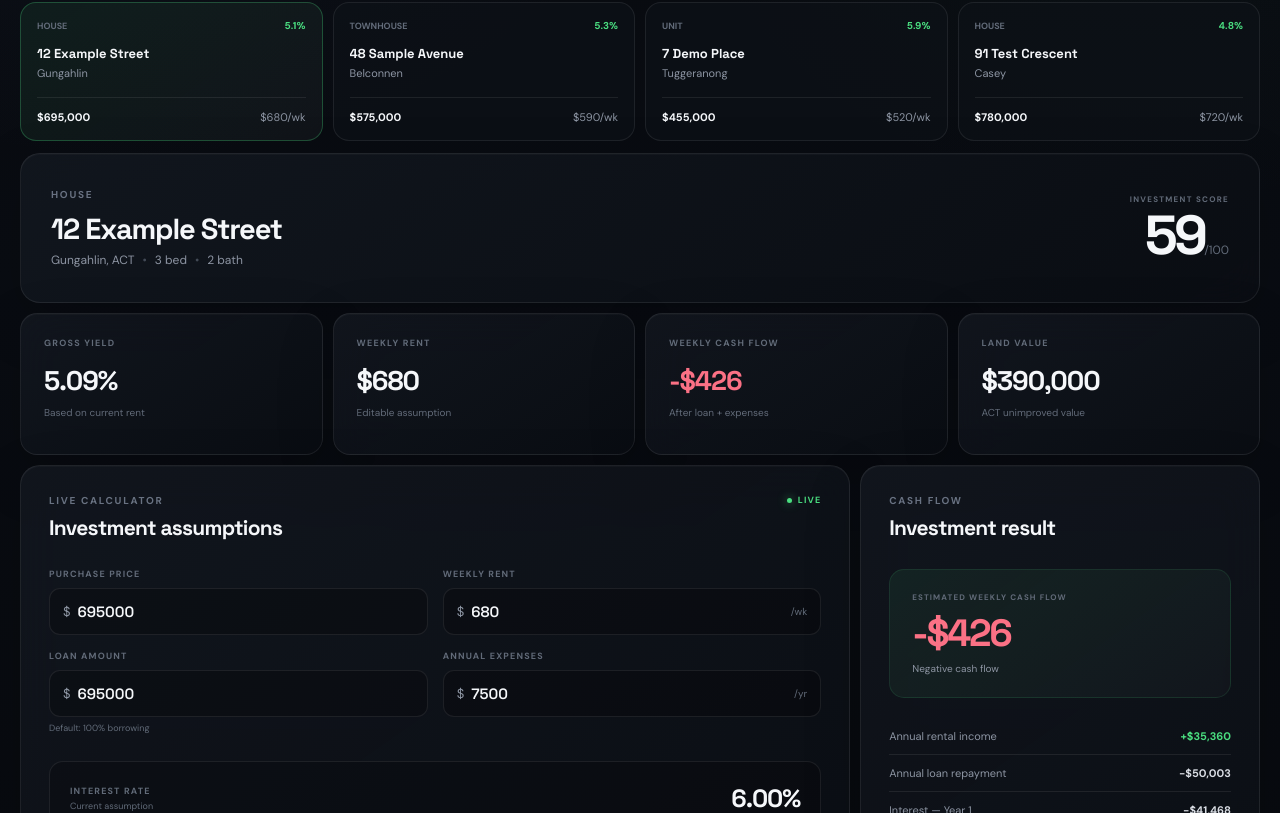
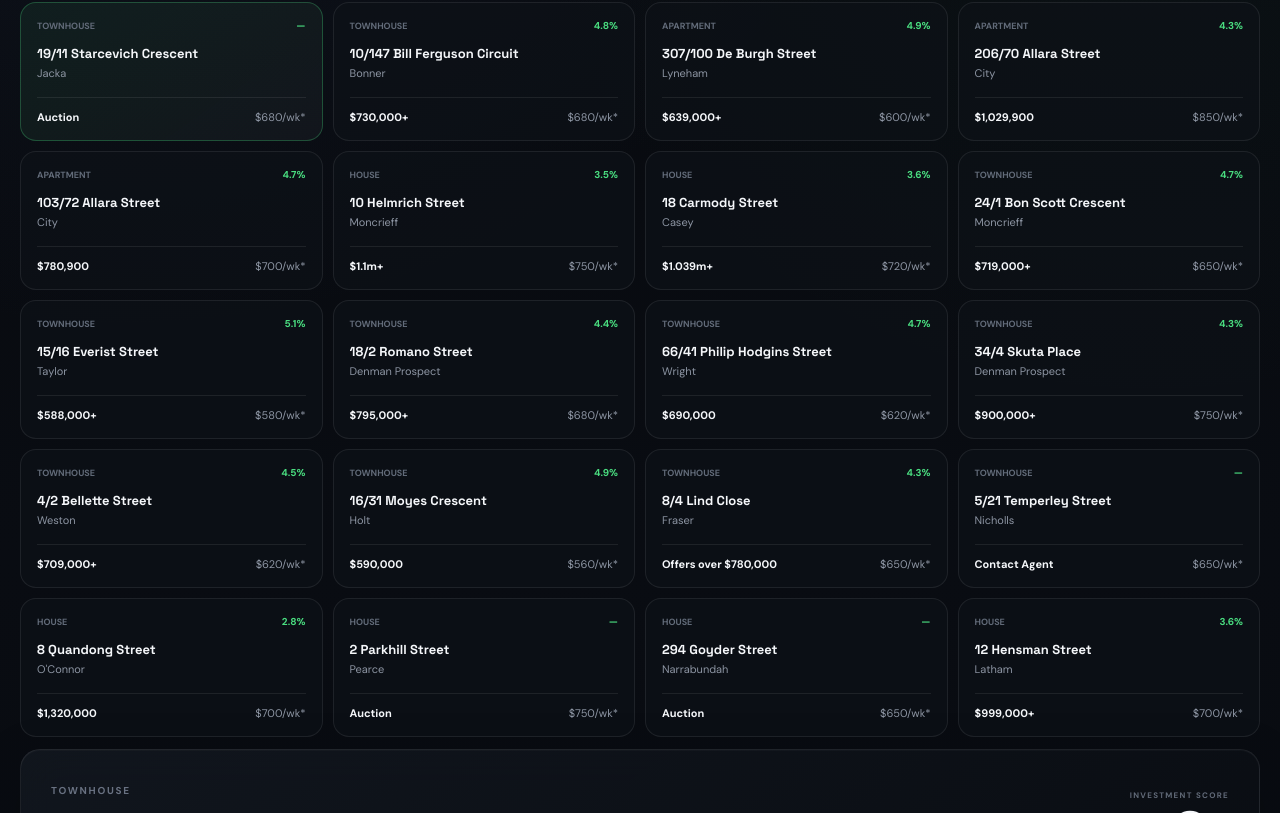
Before and after one commit to reecejansen02-lang/canberra-property-scanner, a Next.js app: page / in a window 1280 px wide. Shown: the part 507-1320 px from the top of the page. Built offline with nearby package versions, Linux system fonts and the light colour scheme.

Commit message:
Update page.tsx

```diff
--- a/app/page.tsx
+++ b/app/page.tsx
@@ -7,57 +7,312 @@ type Property = {
   address: string;
   suburb: string;
   type: string;
-  price: number;
+  price: number | null;
+  priceDisplay: string;
   rent: number;
   landValue: number;
   beds: number;
   baths: number;
+  cars: number;
+  landSize?: number;
+  listingUrl?: string;
+  rentSource?: string;
 };
 
 const properties: Property[] = [
   {
     id: 1,
-    address: "12 Example Street",
-    suburb: "Gungahlin",
-    type: "House",
-    price: 695000,
+    address: "19/11 Starcevich Crescent",
+    suburb: "Jacka",
+    type: "Townhouse",
+    price: null,
+    priceDisplay: "Auction",
     rent: 680,
-    landValue: 390000,
-    beds: 3,
+    landValue: 0,
+    beds: 2,
     baths: 2,
+    cars: 2,
+    landSize: 93,
+    listingUrl:
+      "https://www.realestate.com.au/property-townhouse-act-jacka-152097148",
   },
   {
     id: 2,
-    address: "48 Sample Avenue",
-    suburb: "Belconnen",
+    address: "10/147 Bill Ferguson Circuit",
+    suburb: "Bonner",
     type: "Townhouse",
-    price: 575000,
-    rent: 590,
-    landValue: 310000,
+    price: 730000,
+    priceDisplay: "$730,000+",
+    rent: 680,
+    landValue: 0,
     beds: 3,
     baths: 2,
+    cars: 2,
+    landSize: 152,
+    listingUrl:
+      "https://www.realestate.com.au/property-townhouse-act-bonner-151418112",
+    rentSource: "Previous advertised lease",
   },
   {
     id: 3,
-    address: "7 Demo Place",
-    suburb: "Tuggeranong",
-    type: "Unit",
-    price: 455000,
-    rent: 520,
-    landValue: 250000,
+    address: "307/100 De Burgh Street",
+    suburb: "Lyneham",
+    type: "Apartment",
+    price: 639000,
+    priceDisplay: "$639,000+",
+    rent: 600,
+    landValue: 0,
     beds: 2,
-    baths: 1,
+    baths: 2,
+    cars: 2,
+    landSize: 78,
+    listingUrl:
+      "https://www.realestate.com.au/property-apartment-act-lyneham-152096712",
   },
   {
     id: 4,
-    address: "91 Test Crescent",
+    address: "206/70 Allara Street",
+    suburb: "City",
+    type: "Apartment",
+    price: 1029900,
+    priceDisplay: "$1,029,900",
+    rent: 850,
+    landValue: 0,
+    beds: 3,
+    baths: 2,
+    cars: 2,
+    landSize: 107,
+    listingUrl:
+      "https://www.realestate.com.au/property-apartment-act-city-151241276",
+  },
+  {
+    id: 5,
+    address: "103/72 Allara Street",
+    suburb: "City",
+    type: "Apartment",
+    price: 780900,
+    priceDisplay: "$780,900",
+    rent: 700,
+    landValue: 0,
+    beds: 2,
+    baths: 2,
+    cars: 1,
+    landSize: 83,
+    listingUrl:
+      "https://www.realestate.com.au/property-apartment-act-city-151241016",
+  },
+  {
+    id: 6,
+    address: "10 Helmrich Street",
+    suburb: "Moncrieff",
+    type: "House",
+    price: 1100000,
+    priceDisplay: "$1.1m+",
+    rent: 750,
+    landValue: 0,
+    beds: 4,
+    baths: 2,
+    cars: 2,
+    landSize: 468,
+  },
+  {
+    id: 7,
+    address: "18 Carmody Street",
     suburb: "Casey",
     type: "House",
-    price: 780000,
+    price: 1039000,
+    priceDisplay: "$1.039m+",
     rent: 720,
-    landValue: 430000,
+    landValue: 0,
     beds: 4,
     baths: 2,
+    cars: 2,
+    landSize: 447,
+  },
+  {
+    id: 8,
+    address: "24/1 Bon Scott Crescent",
+    suburb: "Moncrieff",
+    type: "Townhouse",
+    price: 719000,
+    priceDisplay: "$719,000+",
+    rent: 650,
+    landValue: 0,
+    beds: 3,
+    baths: 2,
+    cars: 2,
+    landSize: 146,
+  },
+  {
+    id: 9,
+    address: "15/16 Everist Street",
+    suburb: "Taylor",
+    type: "Townhouse",
+    price: 588000,
+    priceDisplay: "$588,000+",
+    rent: 580,
+    landValue: 0,
+    beds: 2,
+    baths: 2,
+    cars: 2,
+    landSize: 106,
+  },
+  {
+    id: 10,
+    address: "18/2 Romano Street",
+    suburb: "Denman Prospect",
+    type: "Townhouse",
+    price: 795000,
+    priceDisplay: "$795,000+",
+    rent: 680,
+    landValue: 0,
+    beds: 3,
+    baths: 2,
+    cars: 2,
+    landSize: 180,
+  },
+  {
+    id: 11,
+    address: "66/41 Philip Hodgins Street",
+    suburb: "Wright",
+    type: "Townhouse",
+    price: 690000,
+    priceDisplay: "$690,000",
+    rent: 620,
+    landValue: 0,
+    beds: 3,
+    baths: 2,
+    cars: 2,
+    landSize: 171,
+  },
+  {
+    id: 12,
+    address: "34/4 Skuta Place",
+    suburb: "Denman Prospect",
+    type: "Townhouse",
+    price: 900000,
+    priceDisplay: "$900,000+",
+    rent: 750,
+    landValue: 0,
+    beds: 4,
+    baths: 3,
+    cars: 2,
+    landSize: 205,
+  },
+  {
+    id: 13,
+    address: "4/2 Bellette Street",
+    suburb: "Weston",
+    type: "Townhouse",
+    price: 709000,
+    priceDisplay: "$709,000+",
+    rent: 620,
+    landValue: 0,
+    beds: 3,
+    baths: 2,
+    cars: 2,
+  },
+  {
+    id: 14,
+    address: "16/31 Moyes Crescent",
+    suburb: "Holt",
+    type: "Townhouse",
+    price: 590000,
+    priceDisplay: "$590,000",
+    rent: 560,
+    landValue: 0,
+    beds: 2,
+    baths: 1,
+    cars: 1,
+    landSize: 82,
+  },
+  {
+    id: 15,
+    address: "8/4 Lind Close",
+    suburb: "Fraser",
+    type: "Townhouse",
+    price: 780000,
+    priceDisplay: "Offers over $780,000",
+    rent: 650,
+    landValue: 0,
+    beds: 3,
+    baths: 2,
+    cars: 2,
+    landSize: 141,
+  },
+  {
+    id: 16,
+    address: "5/21 Temperley Street",
+    suburb: "Nicholls",
+    type: "Townhouse",
+    price: 0,
+    priceDisplay: "Contact Agent",
+    rent: 650,
+    landValue: 0,
+    beds: 3,
+    baths: 2,
+    cars: 2,
+    landSize: 165,
+    listingUrl:
+      "https://www.realestate.com.au/property-townhouse-act-nicholls-151523264",
+  },
+  {
+    id: 17,
+    address: "8 Quandong Street",
+    suburb: "O'Connor",
+    type: "House",
+    price: 1320000,
+    priceDisplay: "$1,320,000",
+    rent: 700,
+    landValue: 0,
+    beds: 3,
+    baths: 1,
+    cars: 1,
+    landSize: 670,
+  },
+  {
+    id: 18,
+    address: "2 Parkhill Street",
+    suburb: "Pearce",
+    type: "House",
+    price: null,
+    priceDisplay: "Auction",
+    rent: 750,
+    landValue: 0,
+    beds: 4,
+    baths: 2,
+    cars: 3,
+    landSize: 1132,
+  },
+  {
+    id: 19,
+    address: "294 Goyder Street",
+    suburb: "Narrabundah",
+    type: "House",
+    price: null,
+    priceDisplay: "Auction",
+    rent: 650,
+    landValue: 0,
+    beds: 3,
+    baths: 1,
+    cars: 1,
+    landSize: 714,
+  },
+  {
+    id: 20,
+    address: "12 Hensman Street",
+    suburb: "Latham",
+    type: "House",
+    price: 999000,
+    priceDisplay: "$999,000+",
+    rent: 700,
+    landValue: 0,
+    beds: 4,
+    baths: 2,
+    cars: 2,
+    landSize: 1131,
+    listingUrl:
+      "https://www.realestate.com.au/property-house-act-latham-151972712",
   },
 ];
 
@@ -74,9 +329,9 @@ export default function Home() {
   const [query, setQuery] = useState("");
   const [propertyFilter, setPropertyFilter] = useState("All");
 
-  const [price, setPrice] = useState(selected.price);
+  const [price, setPrice] = useState(selected.price ?? 0);
   const [rent, setRent] = useState(selected.rent);
-  const [loan, setLoan] = useState(selected.price);
+  const [loan, setLoan] = useState(selected.price ?? 0);
   const [interest, setInterest] = useState(6);
   const [expenses, setExpenses] = useState(7500);
   const [loanTerm, setLoanTerm] = useState(30);
@@ -115,12 +370,15 @@ export default function Home() {
       annualInterest = loan * (interest / 100);
       monthlyRepayment = annualInterest / 12;
       annualLoanRepayment = annualInterest;
-      annualPrincipal = 0;
     } else if (monthlyRate === 0) {
-      monthlyRepayment = loan / payments;
-      annualLoanRepayment = monthlyRepayment * 12;
+      monthlyRepayment =
+        payments > 0 ? loan / payments : 0;
+
+      annualLoanRepayment =
+        monthlyRepayment * 12;
+
       annualPrincipal = annualLoanRepayment;
-    } else {
+    } else if (loan > 0) {
       monthlyRepayment =
         loan *
         ((monthlyRate *
@@ -164,7 +422,9 @@ export default function Home() {
     const weeklyCashFlow =
       annualCashFlow / 52;
 
-    const score = Math.max(
+    const score =
+      price > 0
+        ? Math.max(
             0,
             Math.min(
               100,
@@ -174,7 +434,8 @@ export default function Home() {
                   weeklyCashFlow / 100
               )
             )
-    );
+          )
+        : 0;
 
     return {
       annualRent,
@@ -200,11 +461,11 @@ export default function Home() {
   function selectProperty(property: Property) {
     setSelected(property);
 
-    setPrice(property.price);
+    const nextPrice = property.price ?? 0;
+
+    setPrice(nextPrice);
     setRent(property.rent);
-
-    // Default to 100% borrowing
-    setLoan(property.price);
+    setLoan(nextPrice);
   }
 
   return (
@@ -262,7 +523,7 @@ export default function Home() {
           </div>
 
           <div className="heroCardPrice">
-            {money(price)}
+            {selected.priceDisplay}
           </div>
         </div>
       </section>
@@ -285,7 +546,7 @@ export default function Home() {
             "All",
             "House",
             "Townhouse",
-            "Unit",
+            "Apartment",
           ].map((type) => (
             <button
               key={type}
@@ -307,9 +568,11 @@ export default function Home() {
       <section className="propertyStrip">
         {filteredProperties.map((property) => {
           const propertyYield =
-            (property.rent * 52) /
-            property.price *
-            100;
+            property.price && property.price > 0
+              ? ((property.rent * 52) /
+                  property.price) *
+                100
+              : null;
 
           const active =
             selected.id === property.id;
@@ -330,7 +593,9 @@ export default function Home() {
                 <span>{property.type}</span>
 
                 <b>
-                  {propertyYield.toFixed(1)}%
+                  {propertyYield !== null
+                    ? `${propertyYield.toFixed(1)}%`
+                    : "—"}
                 </b>
               </div>
 
@@ -344,11 +609,11 @@ export default function Home() {
 
               <div className="miniBottom">
                 <b>
-                  {money(property.price)}
+                  {property.priceDisplay}
                 </b>
 
                 <span>
-                  ${property.rent}/wk
+                  ${property.rent}/wk*
                 </span>
               </div>
             </button>
@@ -373,6 +638,14 @@ export default function Home() {
               {selected.beds} bed
               <span>•</span>
               {selected.baths} bath
+              <span>•</span>
+              {selected.cars} car
+              {selected.landSize ? (
+                <>
+                  <span>•</span>
+                  {selected.landSize}m²
+                </>
+              ) : null}
             </p>
           </div>
 
@@ -396,7 +669,7 @@ export default function Home() {
             </strong>
 
             <small>
-              Based on current rent
+              Based on current rent assumption
             </small>
           </div>
 
@@ -433,16 +706,16 @@ export default function Home() {
           </div>
 
           <div className="metric glass">
-            <span>LAND VALUE</span>
+            <span>LAND SIZE</span>
 
             <strong>
-              {money(
-                selected.landValue
-              )}
+              {selected.landSize
+                ? `${selected.landSize}m²`
+                : "—"}
             </strong>
 
             <small>
-              ACT unimproved value
+              Where available
             </small>
           </div>
         </div>
@@ -485,6 +758,13 @@ export default function Home() {
                     }
                   />
                 </div>
+
+                {selected.price === null && (
+                  <small>
+                    Enter a price to analyse this
+                    property.
+                  </small>
+                )}
               </div>
 
               <div className="field">
@@ -507,6 +787,10 @@ export default function Home() {
 
                   <em>/wk</em>
                 </div>
+
+                <small>
+                  *Initial estimate — editable
+                </small>
               </div>
 
               <div className="field">
@@ -662,6 +946,17 @@ export default function Home() {
                 </select>
               </div>
             </div>
+
+            {selected.listingUrl && (
+              <a
+                href={selected.listingUrl}
+                target="_blank"
+                rel="noopener noreferrer"
+                className="listingButton"
+              >
+                View original listing ↗
+              </a>
+            )}
           </div>
 
           <div className="glass cashflow">
@@ -814,15 +1109,18 @@ export default function Home() {
 
           <div>
             <strong>
-              V1 investment engine
+              V1 live Canberra dataset
             </strong>
 
             <p>
-              These calculations are estimates.
-              Next we'll connect legitimate ACT
-              property data, sales history and rental
-              evidence so the scanner can analyse
-              real properties automatically.
+              Properties are based on current
+              Canberra market listings. Asking
+              prices marked as auction/contact
+              agent are intentionally not guessed.
+              Rental figures are initial editable
+              assumptions and should be replaced
+              with verified rental evidence as we
+              build the data integration.
             </p>
           </div>
         </div>
```
Lines whose indentation alone changed are shown as unchanged.
